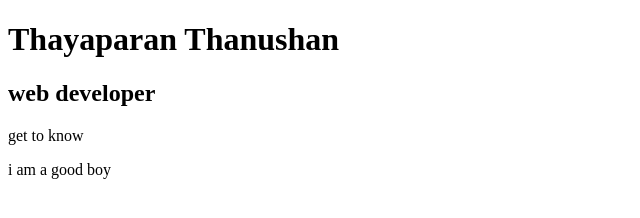
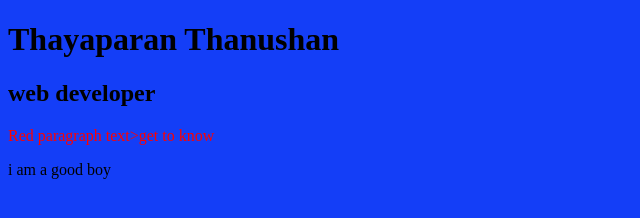
Before and after one commit to Thanushan2905/thanuwep, a plain HTML site: page index.html in a window 1280 px wide. Shown: the whole page, without its empty margins (0-640 px from the left). Drawn offline with Linux system fonts and the light colour scheme.

Commit message:
Add index.html

```diff
--- a/index.html
+++ b/index.html
@@ -6,10 +6,11 @@
     <meta name="viewport" content="width=device-width, initial-scale=1.0">
     <title>thanuwep-portfolio</title>
 </head>
-<body>
+<body style="background-color:rgb(20, 62, 247);">
+
     <h1>Thayaparan Thanushan</h1>
     <h2>web developer</h2>
-    <p>get to know</p>
+    <p style="color:red";>Red paragraph text>get to know</p>
     <p>i am a good boy</p>
 </body>
 </html>
```
